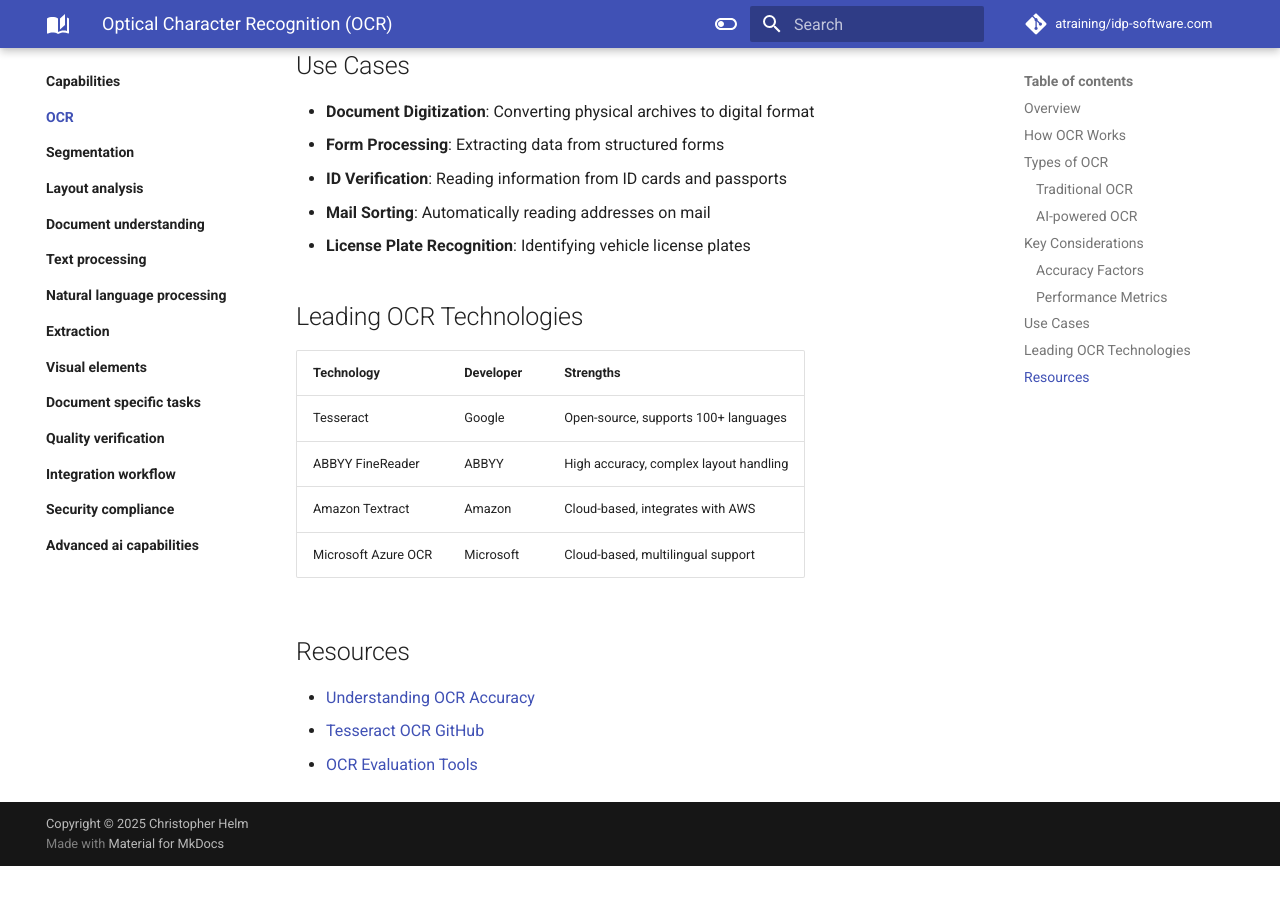
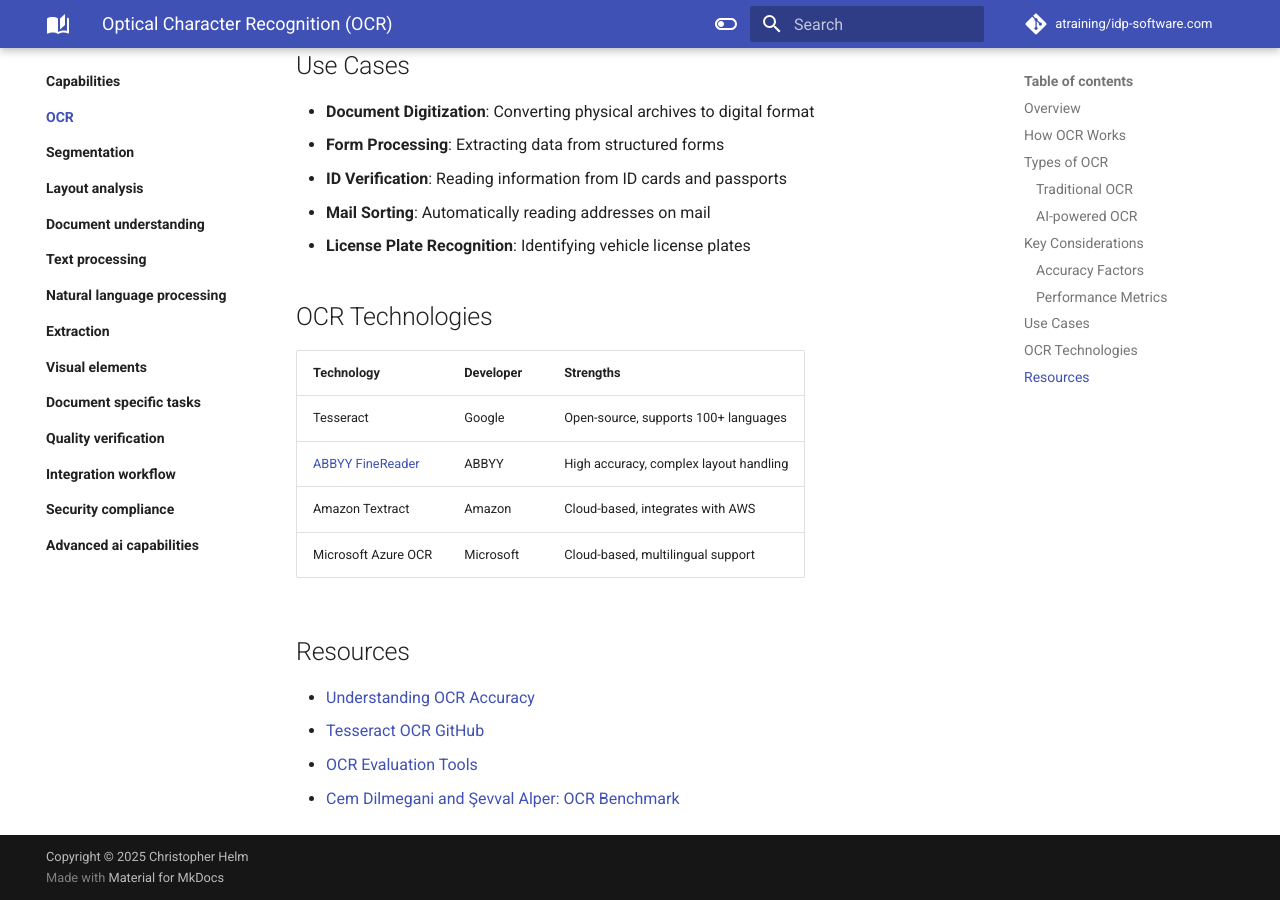
Before and after one commit to atraining/idp-software.com, an MkDocs documentation site: the page built from docs/capabilities/ocr/index.md, in a window 1280 px wide and 900 px high, scrolled down 1542 px. Built offline with MkDocs 1.6.1 and Material for MkDocs 9.7.7, drawn with Linux system fonts in a browser that asks for light colours; comment, search, counter and statistics services are not loaded; before the commit the page ends 2408 px from its top, so only the background shows below that.

Commit message:
Update capabilities/ocr/

```diff
--- a/docs/capabilities/ocr/index.md
+++ b/docs/capabilities/ocr/index.md
@@ -50,12 +50,12 @@
 - **Mail Sorting**: Automatically reading addresses on mail
 - **License Plate Recognition**: Identifying vehicle license plates
 
-## Leading OCR Technologies
+## OCR Technologies
 
 | Technology | Developer | Strengths |
 |------------|-----------|-----------|
 | Tesseract | Google | Open-source, supports 100+ languages |
-| ABBYY FineReader | ABBYY | High accuracy, complex layout handling |
+| [ABBYY FineReader](../vendors/abbyy/index.md) | ABBYY | High accuracy, complex layout handling |
 | Amazon Textract | Amazon | Cloud-based, integrates with AWS |
 | Microsoft Azure OCR | Microsoft | Cloud-based, multilingual support |
 
@@ -64,3 +64,4 @@
 - [Understanding OCR Accuracy](https://www.abbyy.com/ocr-sdk/evaluate-ocr-quality/)
 - [Tesseract OCR GitHub](https://github.com/tesseract-ocr/tesseract)
 - [OCR Evaluation Tools](https://github.com/impactcentre/ocrevaluation)
+- [Cem Dilmegani and Şevval Alper: OCR Benchmark](https://research.aimultiple.com/ocr-accuracy/)
```
